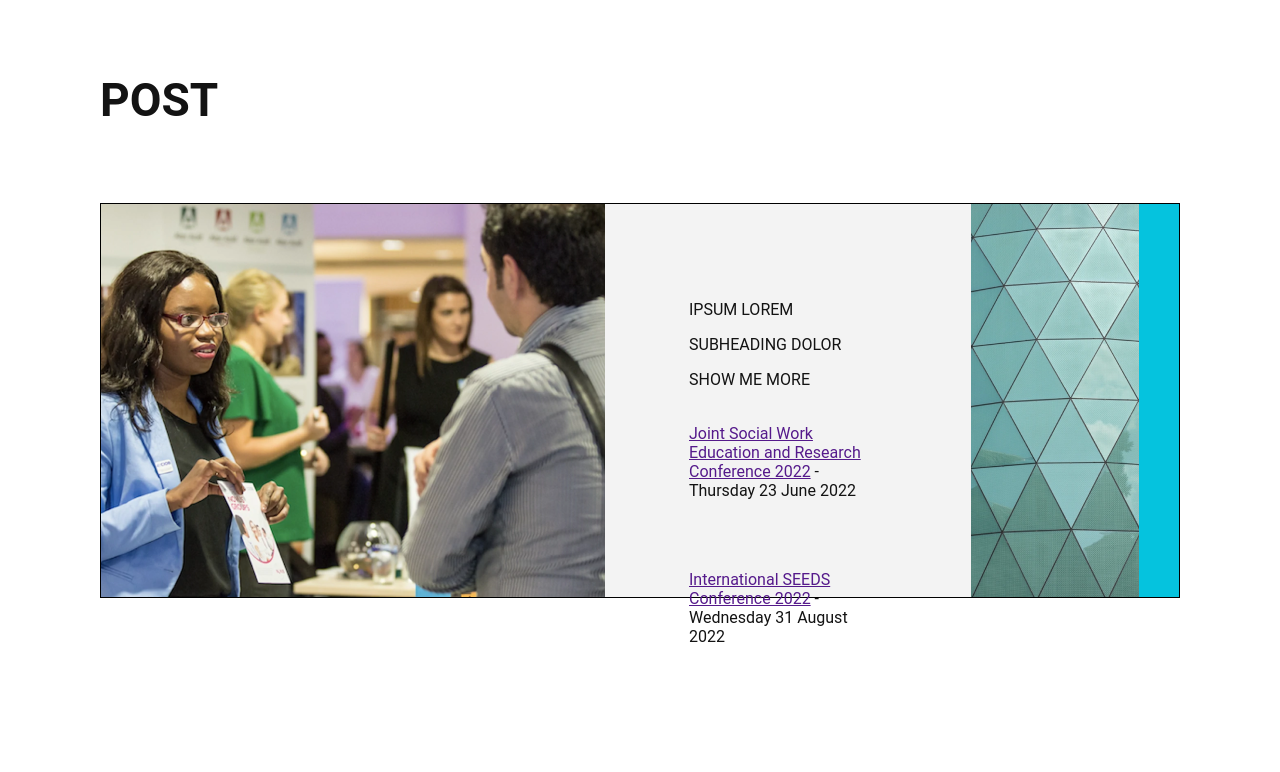
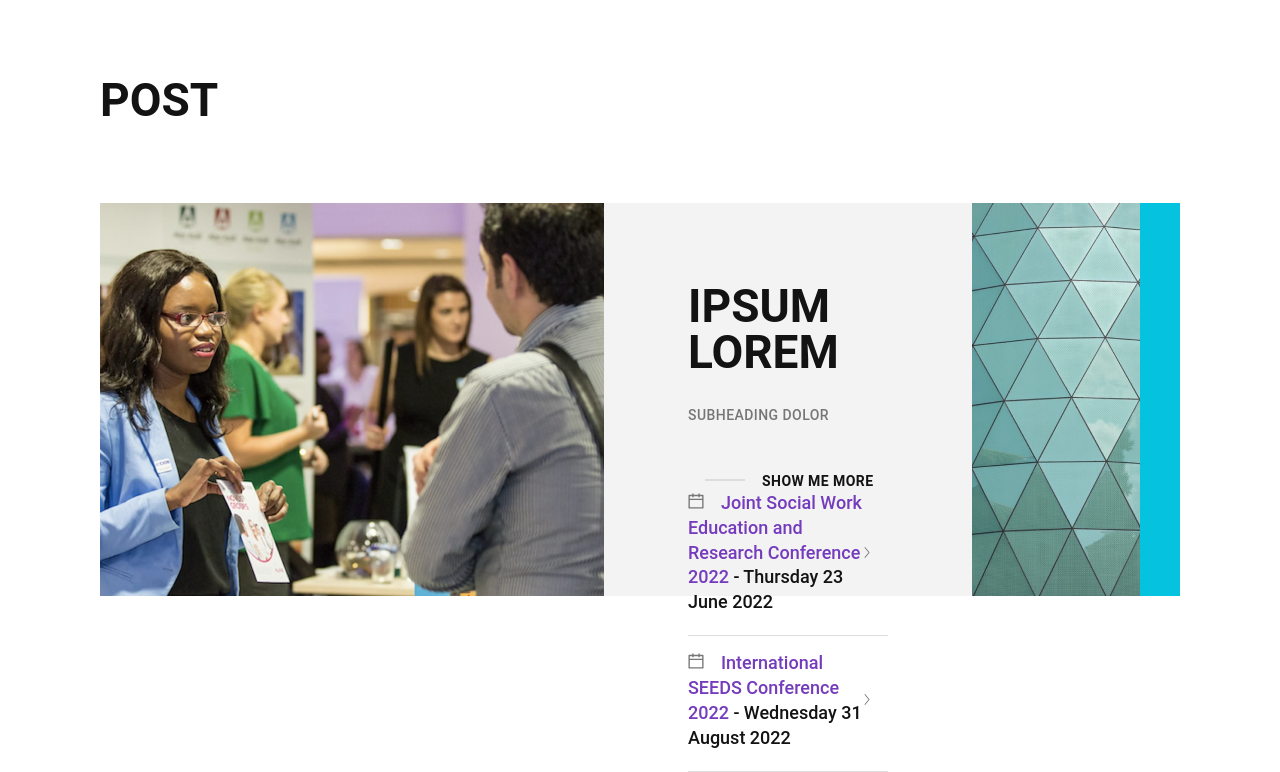
Before and after one commit to Kod-dasm/kod-dasm.github.io, a plain HTML site: page index.html in a window 1280 px wide. Shown: the part 1387-2159 px from the top of the page. Before the commit the page ends 2085 px from the top, so only its background shows below. Drawn offline with Linux system fonts and the light colour scheme.

Commit message:
Add style on text-box

```diff
--- a/index.html
+++ b/index.html
@@ -154,22 +154,19 @@
 				<div class="post">
 					<div class="post__preview"></div>
 					<div class="post__text-box">
-						<div class="text-box__location">
+						<div class="location">
 							<p>IPSUM LOREM</p>
 							<p>SUBHEADING DOLOR</p>
 						</div>
-						<div class="text-box__button">SHOW ME MORE</div>
-						<div class="text-box__news">
-							<div class="news__item">
-								<img src="">
-								<p><a href="">Joint Social Work Education and Research Conference 2022</a> <span>- Thursday 23 June 2022</span></p>
-								<img src="">
-							</div>
-							<div class="news__item">
-								<img src="">
-								<p><a href="">International SEEDS Conference 2022</a> <span>- Wednesday 31 August 2022</span></p>
-								<img src="">
-							</div>
+						<div class="line"></div>
+						<div class="button">SHOW ME MORE</div>
+						<div class="news news_font">
+							<p><img class="date" src="images/post/date.svg"><a href="">Joint Social Work Education and Research Conference 2022</a> <span>- <span class="weekday">Thursday</span> 23 June 2022</span></p>
+							<a href=""><img class="array" src="images/post/array.svg"></a>
+						</div>
+						<div class="news news_font">
+							<p><img class="date" src="images/post/date.svg"><a href="">International SEEDS Conference 2022</a> <span>- <span class="weekday">Wednesday</span> 31 August 2022</span></p>
+							<a href=""><img class="array" src="images/post/array.svg"></a>
 						</div>
 					</div>
 					<div class="post__cover"></div>
--- a/styles/cards-style.css
+++ b/styles/cards-style.css
@@ -15,12 +15,12 @@
 .card__item:nth-child(2) {
   display: flex;
 }
+.card__item p {
+  margin: 0;
+}
 .card-item {
   display: flex;
   flex-direction: column;
-}
-.card-item > p {
-  margin: 0;
 }
 .card-item {
   padding-top: 20px;
@@ -53,9 +53,6 @@
   font-weight: normal;
   font-size: 12px;
   line-height: 115%;
-}
-.card-item__text-box > p {
-  margin: 0;
 }
 .calendar-img {
   height: 9.6px;
@@ -100,7 +97,6 @@
   height: 190px;
   width: 10px;
   background-color: #753bbd;
-  order: 2;
   flex-grow: 0;
   margin: 0px 0px;
 }
@@ -132,6 +128,10 @@
     line-height: 115%;
     letter-spacing: 0.03125em;
   }
+  .card-item__text-box {
+    display: flex;
+    align-items: center;
+  }
   .card-item__text-box:nth-child(1) {
     padding-bottom: 17px;
   }
--- a/styles/post-style.css
+++ b/styles/post-style.css
@@ -1,22 +1,84 @@
 .post {
   display: flex;
   height: 393px;
-  border: 1px solid black;
 }
 .post__preview {
   width: 504px;
   background-image: url(../images/post/preview.png);
-  /* flex: 3; */
 }
 .post__text-box {
+  display: flex;
+  flex-wrap: wrap;
   background-color: #f3f3f3;
   flex: 1;
   padding: 80px 84px;
 }
+.post__text-box p {
+  margin: 0;
+}
+.location {
+  text-transform: uppercase;
+}
+.location p:nth-child(1) {
+  font-weight: bold;
+  font-size: 46px;
+  line-height: 100%;
+}
+.location p:nth-child(2) {
+  font-weight: 500;
+  font-size: 14px;
+  line-height: 157%;
+  letter-spacing: 0.03125em;
+  color: #767676;
+  margin: 30px 0;
+}
+.line {
+  height: 2px;
+  width: 40px;
+  margin: 22px 17px 0 17px;
+  background: #dddddd;
+}
+.button {
+  font-weight: bold;
+  font-size: 14px;
+  line-height: 128%;
+  letter-spacing: 0.0313em;
+  margin-top: 16px;
+}
+.news {
+  display: flex;
+  justify-content: space-between;
+  align-items: center;
+  width: 100%;
+  border-bottom: 1px solid #dddddd;
+  padding-bottom: 20px;
+}
+.news + .news {
+  padding-top: 15px;
+}
+.news a {
+  text-decoration: none;
+  color: #753bbd;
+}
+.news_font {
+  font-weight: 500;
+  font-size: 18px;
+  line-height: 138%;
+}
+.date {
+  height: 16px;
+  width: 16px;
+  margin-right: 17px;
+  align-self: center;
+}
+.array {
+  height: 13px;
+  width: 6px;
+  margin-right: 18px;
+}
 .post__cover {
   width: 168px;
   background-image: url(../images/post/cover.png);
-  /* flex: 1; */
 }
 .post__border {
   width: 40px;
```
Also changed, not shown: images/post/array.svg (added), images/post/date.svg (added).
